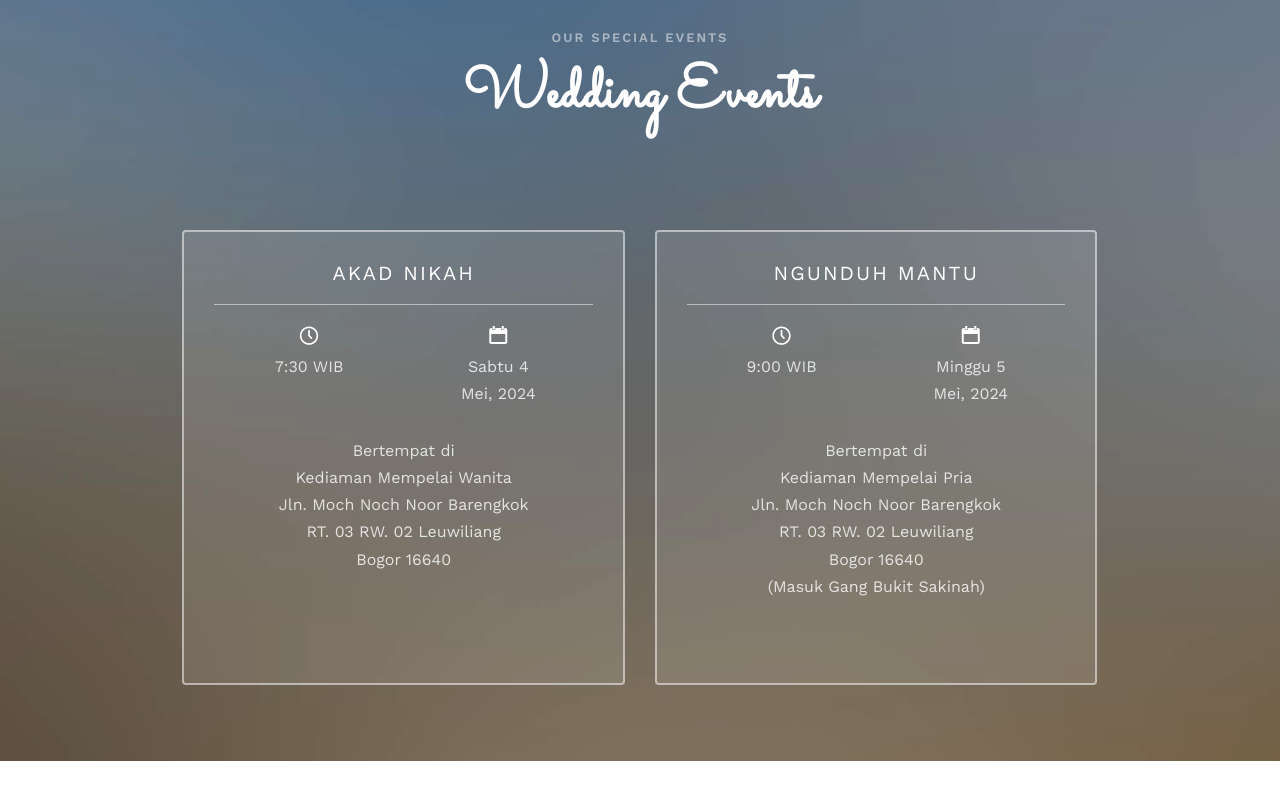
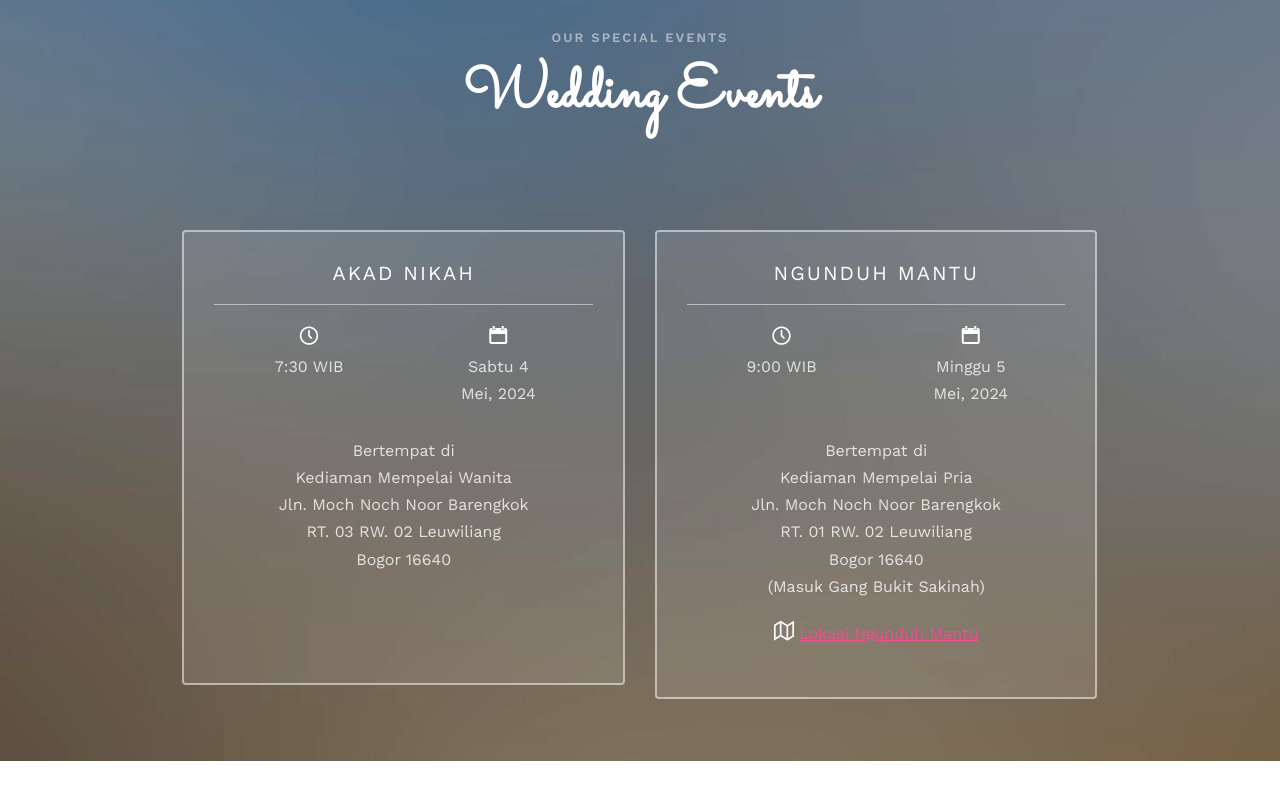
Before and after one commit to garswedding/ilhamlidia, a plain HTML site: page index.html in a window 1280 px wide. Shown: the part 2323-3123 px from the top of the page. Drawn offline with nearby package versions, Linux system fonts and the light colour scheme; files whose address does not match are found by name.

Commit message:
add location

```diff
--- a/index.html
+++ b/index.html
@@ -146,7 +146,7 @@
 						<p>Ilham Akbar Ramadhan, S.Akun</p>
 						<p>
 							<b>Putra sulung dari</b><br>
-							Bapak H. Hendaru Djumantoro <br>& Ibu Hj. Yeni Sugianti
+							Bapak H. Hendaru Djumantoro, S.E. <br>& Ibu Hj. Yeni Sugianti
 						</p>
 					</div>
 				</div>
@@ -204,9 +204,13 @@
 										Bertempat di<br>
 										Kediaman Mempelai Pria<br>
 										Jln. Moch Noch Noor Barengkok<br>
-										RT. 03 RW. 02 Leuwiliang<br>
+										RT. 01 RW. 02 Leuwiliang<br>
 										Bogor 16640<br>
 										(Masuk Gang Bukit Sakinah)
+									</p>
+									<p>
+										<i class="icon-map"></i>
+										<a style="text-decoration: underline !important;" href="https://maps.app.goo.gl/WcW4zmMX6miCaZdF9">Lokasi Ngunduh Mantu</a>
 									</p>
 								</div>
 							</div>
```
